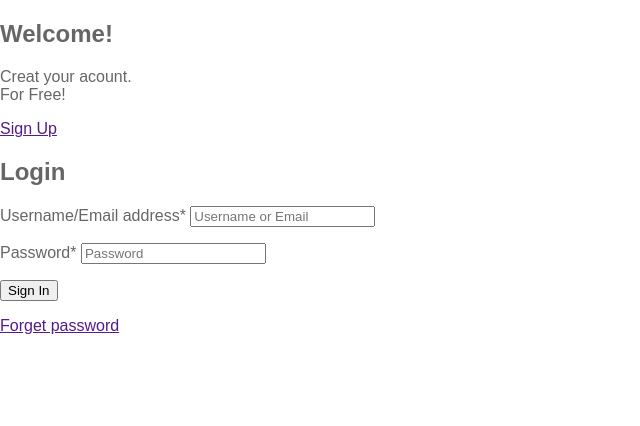
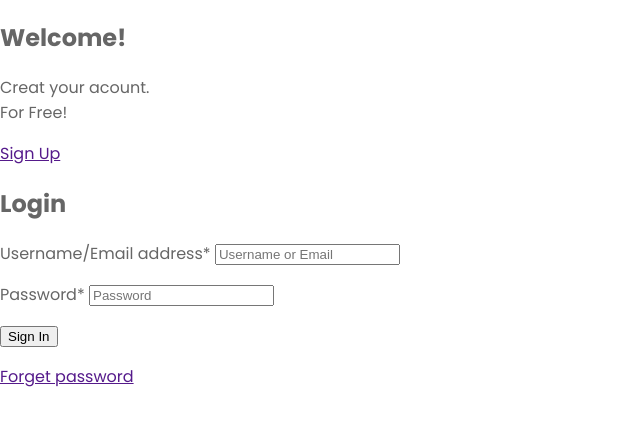
Before and after one commit to Alpha19i/login-form, a plain HTML site: page index.html in a window 1280 px wide. Shown: the whole page, without its empty margins (0-640 px from the left). Drawn offline with Linux system fonts and the light colour scheme.

Commit message:
Added fonts

```diff
--- a/index.html
+++ b/index.html
@@ -1,6 +1,10 @@
 <!DOCTYPE html>
 <html lang="pt-br'">
 <head>
+    <link rel="preconnect" href="https://fonts.googleapis.com">
+    <link rel="preconnect" href="https://fonts.gstatic.com" crossorigin>
+    <link href="https://fonts.googleapis.com/css2?family=Poppins:wght@400;500;700&display=swap" rel="stylesheet">
+
     <link rel="stylesheet" href="style.css">
     <meta charset="UTF-8">
     <meta http-equiv="X-UA-Compatible" content="IE=edge">
@@ -14,7 +18,7 @@
                 <div class="login-text">
                     <h2>Welcome!</h2>
                     <p>Creat your acount.<br>For Free!</p>
-                    <a href="" class="button">Sign Up</a>
+                    <a href="" class="btn">Sign Up</a>
                 </div>
             </div>
             <div class="col-right">
```
